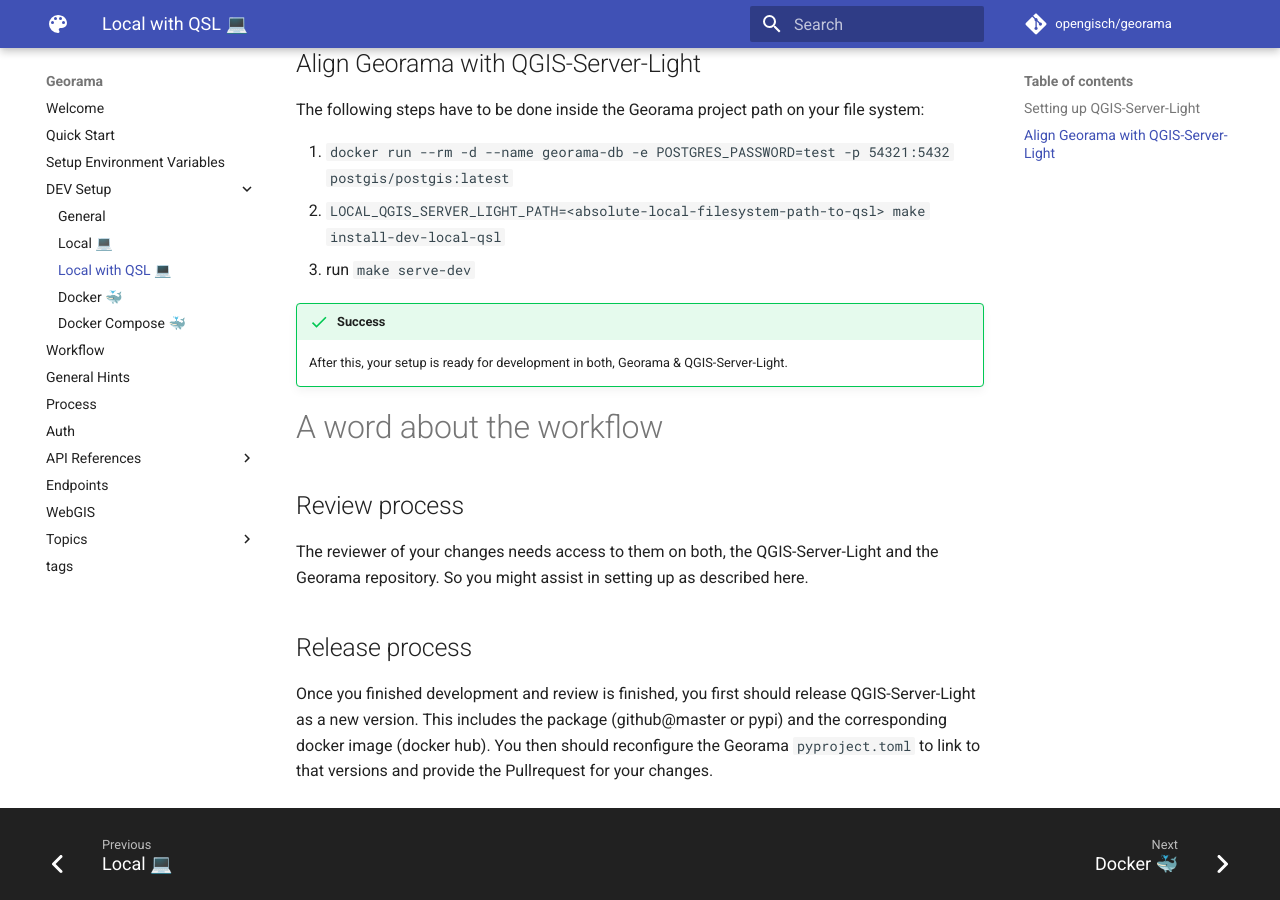
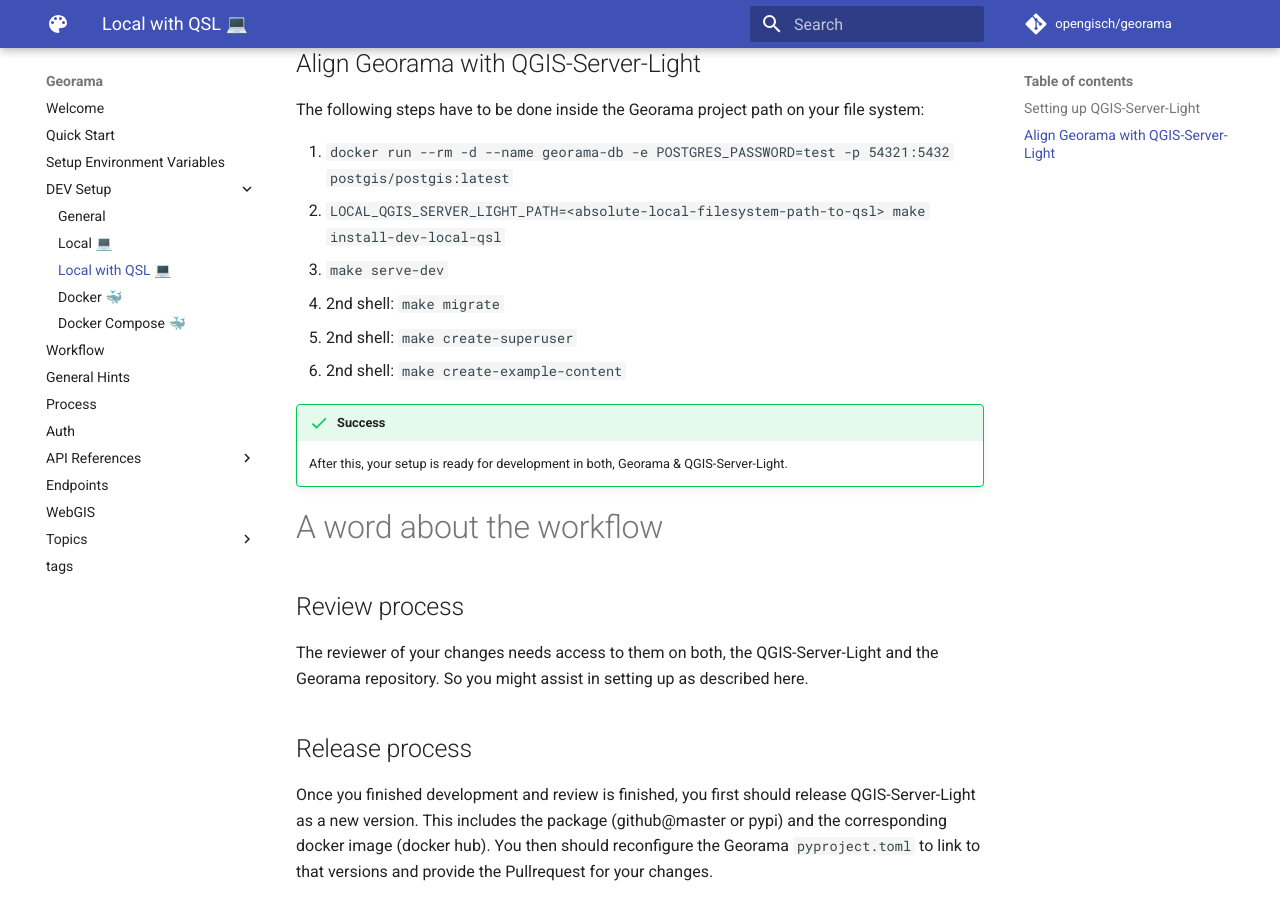
Before and after one commit to opengisch/georama, an MkDocs documentation site: the page built from docs/src/dev/local_and_qsl.md, in a window 1280 px wide and 900 px high, scrolled down 938 px. Built offline with MkDocs 1.6.1 and Material for MkDocs 9.7.7, drawn with Linux system fonts in a browser that asks for light colours; comment, search, counter and statistics services are not loaded.

Commit message:
apply upstream rebased changes to reorganized docs

```diff
--- a/docs/src/dev/local_and_qsl.md
+++ b/docs/src/dev/local_and_qsl.md
@@ -33,7 +33,10 @@
 
 1. `docker run --rm -d --name georama-db -e POSTGRES_PASSWORD=test -p 54321:5432 postgis/postgis:latest`
 2. `LOCAL_QGIS_SERVER_LIGHT_PATH=<absolute-local-filesystem-path-to-qsl> make install-dev-local-qsl`
-3. run `make serve-dev`
+3. `make serve-dev`
+4. 2nd shell: `make migrate`
+5. 2nd shell: `make create-superuser`
+6. 2nd shell: `make create-example-content`
 
 !!! success
     After this, your setup is ready for development in both, Georama & QGIS-Server-Light.
```
Also changed, not shown: docs/src/dev/docker.md (+4 -0 lines), docs/src/dev/local.md (+6 -0 lines).
